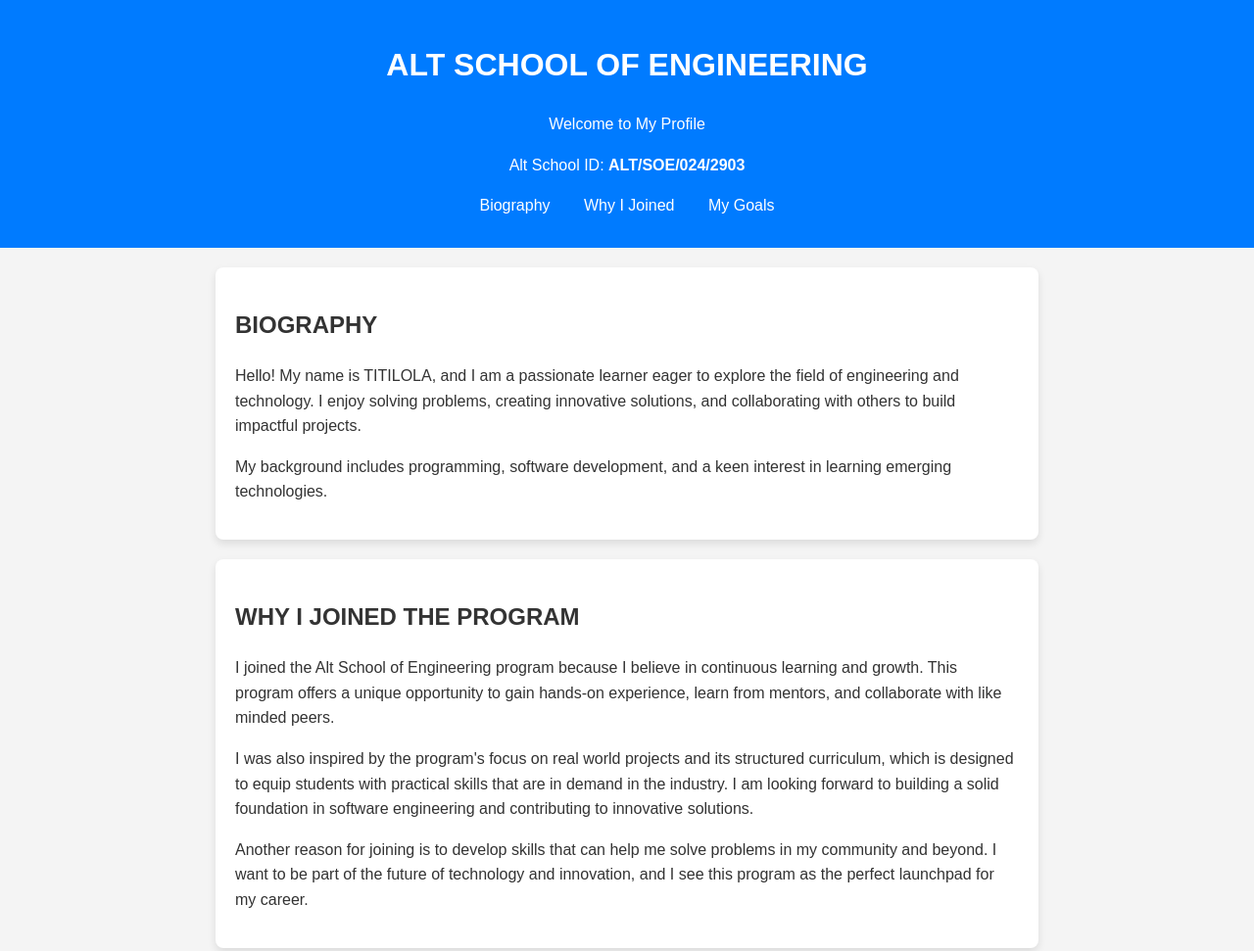
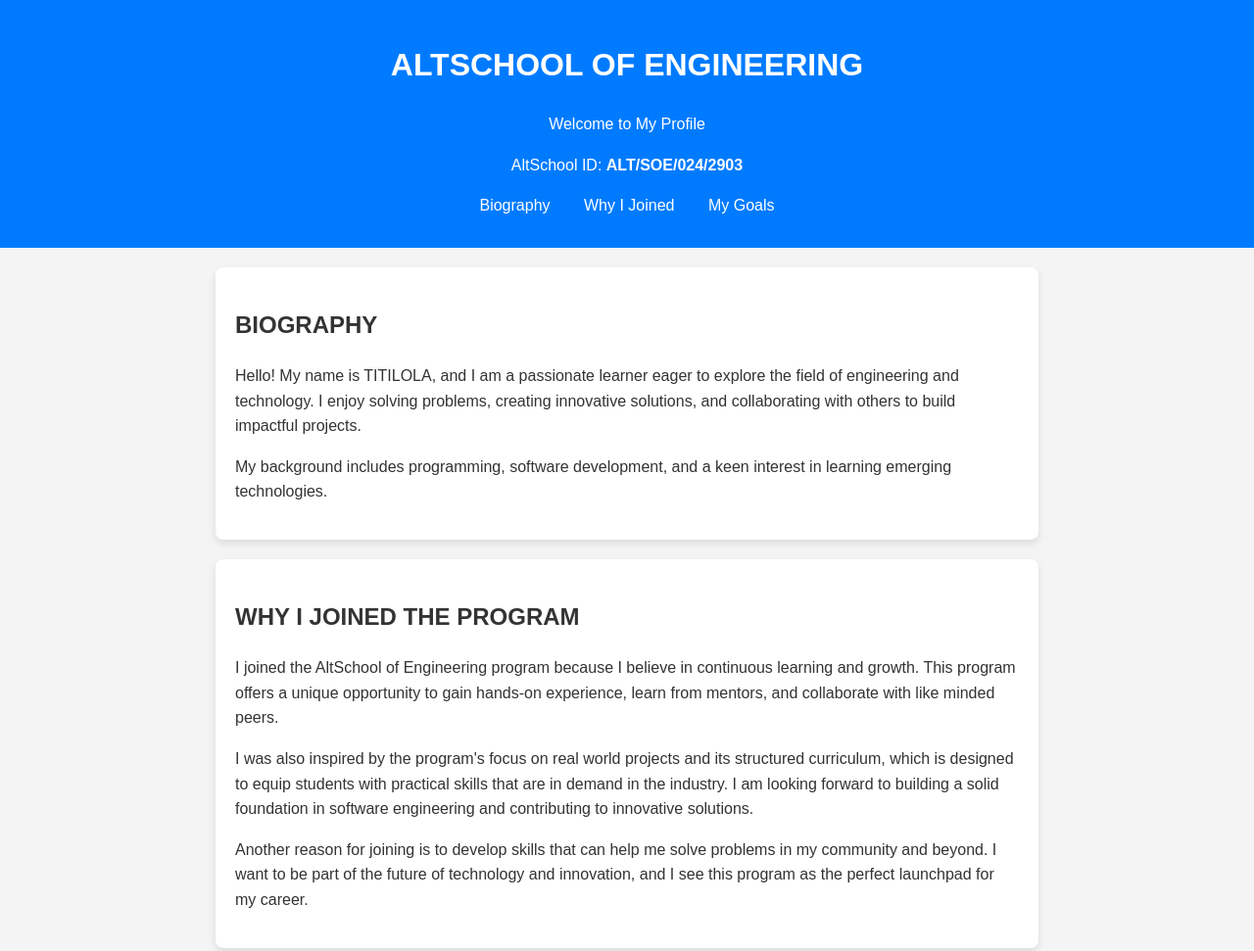
Before and after one commit to Titilola-py/AltSchool-Profile, a plain HTML site: page Titilola.html in a window 1280 px wide. Shown: the top 971 px of the page at 98% size. Drawn offline with Linux system fonts and the light colour scheme.

Commit message:
Update Titilola.html

```diff
--- a/Titilola.html
+++ b/Titilola.html
@@ -4,8 +4,8 @@
 <head>
     <meta charset="UTF-8">
     <meta name="viewport" content="width=device-width, initial-scale=1.0">
-    <meta name="description" content="Personal Page for Alt School Program">
-    <title>Alt School Profile</title>
+    <meta name="description" content="Personal Page for AltSchool Program">
+    <title>AltSchool Profile</title>
     <style>
         body {
             font-family: Arial, sans-serif;
@@ -67,9 +67,9 @@
 
 <body>
     <header>
-        <h1>ALT SCHOOL OF ENGINEERING</h1>
+        <h1>ALTSCHOOL OF ENGINEERING</h1>
         <p>Welcome to My Profile</p>
-        <p>Alt School ID: <strong>ALT/SOE/024/2903</strong></p>
+        <p>AltSchool ID: <strong>ALT/SOE/024/2903</strong></p>
         <nav>
             <a href="#biography">Biography</a>
             <a href="#details">Why I Joined</a>
@@ -91,7 +91,7 @@
     <section id="details">
         <h2>WHY I JOINED THE PROGRAM</h2>
         <p>
-            I joined the Alt School of Engineering program because I believe in continuous learning and growth.
+            I joined the AltSchool of Engineering program because I believe in continuous learning and growth.
         This program offers a unique opportunity to gain hands-on experience, learn from mentors, and
         collaborate with like minded peers.
         </p>
@@ -128,7 +128,7 @@
     </div>
 
     <footer>
-        <p>&copy; 2025 Alt School of Engineering Program</p>
+        <p>&copy; 2025 AltSchool of Engineering Program</p>
     </footer>
 </body>
 
```
